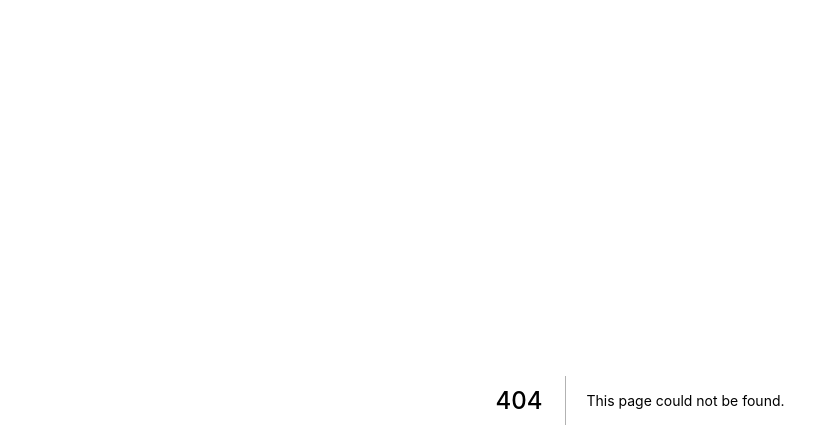
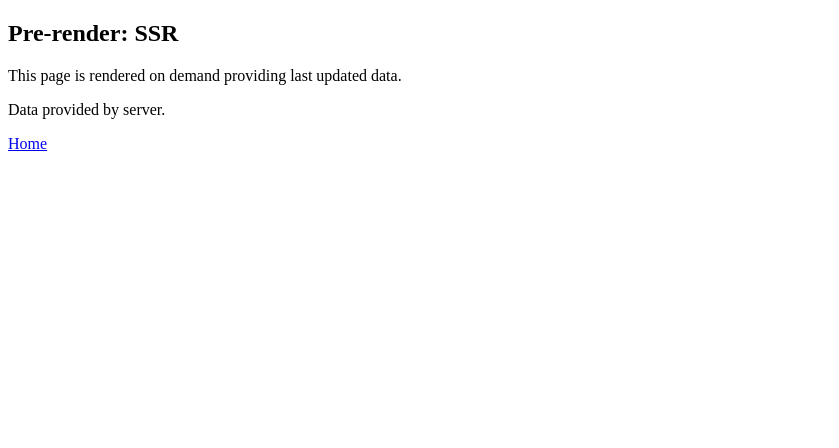
Before and after one commit to maurocarrero/nextjs-session, a Next.js app: page /ssr in a window 1280 px wide. Before the commit this address had no page. Shown: the top 448 px of the page, without its empty margins (0-839 px from the left). Built offline with nearby package versions, Linux system fonts and the light colour scheme.

Commit message:
feat(step2): ssr
add SSR page

```diff
--- /dev/null
+++ b/pages/ssr.js
@@ -0,0 +1,22 @@
+const SSRPage = ({ data }) => (
+  <section>
+    <h1>Pre-render: SSR</h1>
+    <p>This page is rendered on demand providing last updated data.</p>
+    <p>{data}</p>
+    <a href="/">Home</a>
+  </section>
+);
+
+SSRPage.getInitialProps = async () => {
+  const data = await new Promise(resolve => {
+    setTimeout(() => {
+      resolve(`Data provided by server.`);
+    }, 200);
+  });
+
+  return {
+    data
+  };
+};
+
+export default SSRPage;
```
Also changed, not shown: pages/index.js (+4 -3 lines).
